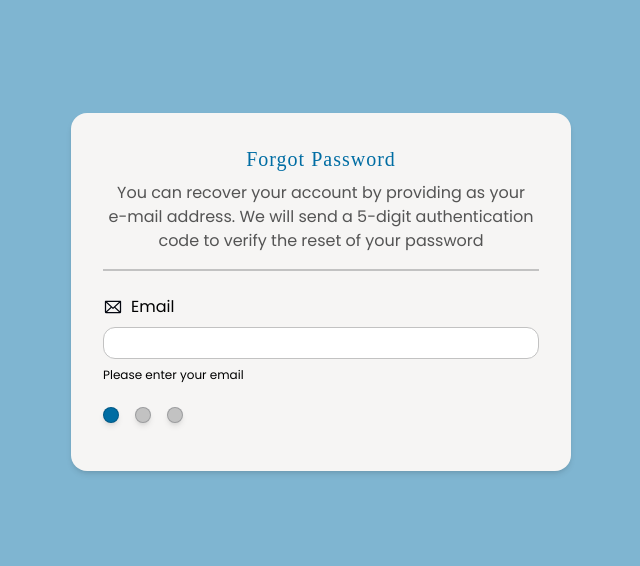
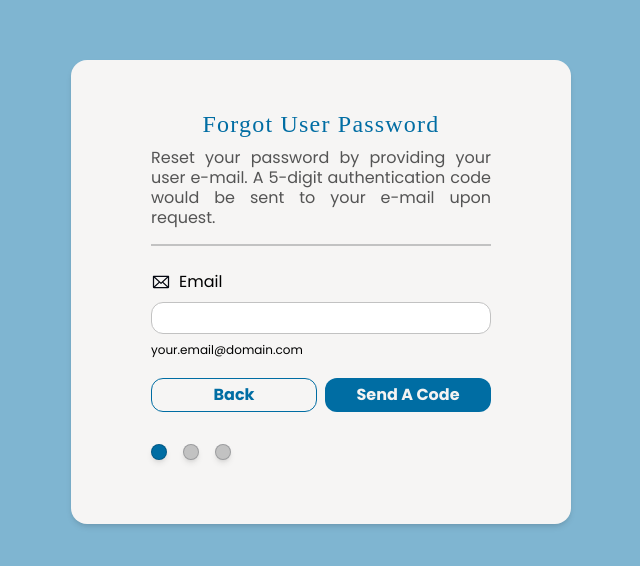
Before and after one commit to bryancastillo10/water-analytics, a React (Vite) app in the folder client/: page /forgot-password in a window 1280 px wide. Shown: the part 108-674 px from the top of the page, without its empty margins (319-959 px from the left). Built offline with nearby package versions, Linux system fonts and the light colour scheme; a web font is replaced by a local one.

Commit message:
🟦 layout: reset password page

```diff
--- a/client/src/components/ui/Button.tsx
+++ b/client/src/components/ui/Button.tsx
@@ -1,7 +1,7 @@
 
 interface ButtonProps {
   action?: () => void;
-  type: "submit" | "reset" | "button";
+  type?: "submit" | "reset" | "button";
   width?: string;
   loading?: boolean;
   variant?: string;
@@ -10,7 +10,7 @@ interface ButtonProps {
 
 const Button = ({
   action,
-  type,
+  type="button",
   width = "w-fit",
   loading,
   variant,
--- a/client/src/components/ui/CodeInput.tsx
+++ b/client/src/components/ui/CodeInput.tsx
@@ -30,7 +30,7 @@ const CodeInput = ({ length = 5, onComplete}: CodeInputProps) => {
     };
 
   return (
-    <div className="flex gap-2">
+    <div className="flex justify-center gap-2 my-8">
       {code.map((value, index) => (
         <input
           key={index}
--- a/client/src/features/auth/components/AuthContainer.tsx
+++ b/client/src/features/auth/components/AuthContainer.tsx
@@ -2,10 +2,16 @@
 interface AuthContainerProps{
     body: React.ReactNode;
     title: string;
-    caption: string;
+  caption: string;
+  captionAlignment?: string;
 }
 
-const AuthContainer = ({body,title,caption}:AuthContainerProps) => {
+const AuthContainer = ({
+  body,
+  title,
+  caption,
+  captionAlignment="text-center"
+}: AuthContainerProps) => {
   return (
     <main className="bg-primary/50 w-full h-screen">
       <section className="flex flex-col justify-center items-center h-screen w-fit m-auto">
@@ -13,7 +19,7 @@ const AuthContainer = ({body,title,caption}:AuthContainerProps) => {
           <h1 className="font-secondary text-2xl tracking-wider text-center text-nowrap text-primary mb-2">
             {title}
           </h1>
-          <p className="text-darkGray text-center xl:text-balance">{caption}</p>
+          <p className={`text-darkGray leading-tight ${captionAlignment}`}>{caption}</p>
           <hr className="border border-neutral my-4" />
           <div className="mt-4">{body}</div>
         </div>
@@ -22,4 +28,4 @@ const AuthContainer = ({body,title,caption}:AuthContainerProps) => {
   );
 }
 
-export default AuthContainer
+export default AuthContainer;
--- a/client/src/features/auth/components/ForgotPassword.tsx
+++ b/client/src/features/auth/components/ForgotPassword.tsx
@@ -1,25 +1,33 @@
 import { useState } from "react";
-import { Envelope } from "@phosphor-icons/react";
-import { FormInput, ProgressBar } from "@/components/ui";
+import { useNavigate } from "react-router-dom";
+import { Envelope, Lock, Key } from "@phosphor-icons/react";
+import { FormInput, ProgressBar, Button, CodeInput } from "@/components/ui";
+import AuthContainer from "./AuthContainer";
 
-// enum STEP {
-//     EMAIL = 0,
-//     VALIDATION = 1,
-//     RESETPASSWORD=2
-// }
+enum STEP {
+    EMAIL = 0,
+    VALIDATION = 1,
+    RESETPASSWORD=2
+}
 
 const ForgotPassword = () => {
-    // const [step, setStep] = useState(STEP.EMAIL);
+    const [step, setStep] = useState(STEP.EMAIL);
+    const navigate = useNavigate();
   const [email, setEmail] = useState<string>("");
+  const [password, setPassword] = useState<string>("");
+  const [confirmPw, setConfirmPw] = useState<string>("");
 
+    const stepBackward = () => {
+        setStep((val) => val - 1);
+    }
 
-    // const stepBackward = () => {
-    //     s etStep((val) => val - 1);
-    // }
+    const stepForward = () => {
+        setStep((val) => val + 1);
+    }
 
-    // const stepForward = () => {
-    //     setStep((val) => val + 1);
-    // }
+   const handleCompletedCode = (code:string) => {
+    console.log(code);
+    }
 
     // const actionLabel = useMemo(() => {
     //     if (step = STEP.RESETPASSWORD) {
@@ -35,34 +43,120 @@ const ForgotPassword = () => {
     //     return 'Back';
     // },[step]);
 
-
-
-  return (
-    <main className="bg-primary/50 w-full h-screen">
-      <section className="flex flex-col justify-center items-center h-screen w-fit m-auto">
-        <div className="bg-light w-[440px] xl:w-[500px] rounded-2xl shadow-md p-8">
-          <h1 className="font-secondary text-xl tracking-wider text-center text-nowrap text-primary mb-2">
-            Forgot Password
-          </h1>
-          <p className="text-darkGray text-center xl:text-balance">You can recover your account by providing as your e-mail address. We will send a 5-digit authentication code to verify the reset of your password</p>
-          <hr className="border border-neutral my-4" />
-                  <div className="mt-4">
+  let bodyContent = (
+    <>
+      <form onSubmit={()=>{}}>
         <FormInput
           id="email"
-                          type="email"
           label="Email"
           icon={Envelope}
           value={email}
           onChange={(e) => setEmail(e.target.value)}
-                          validationMessage="Please enter your email"
+          validationMessage="your.email@domain.com"
+        />
+        <div className="flex items-center justify-between gap-x-2">
+          <Button action ={()=>navigate("/")} type="button" width="w-full" variant="outline">
+            Back
+          </Button>
+          <Button action={stepForward} type="submit" width="w-full" variant="primary">
+            Send A Code
+          </Button>
+        </div>
+        <div className="mt-8 h-full">
+          <ProgressBar step={1} totalSteps={3} />
+        </div>
+      </form>
+    </>
+  );
+
+  if (step === STEP.VALIDATION) {
+    bodyContent = (
+      <>
+        <form onSubmit={() => { }}>
+          <CodeInput length={5} onComplete={handleCompletedCode} />
+          <div className="flex items-center justify-between gap-x-2">
+            <Button
+              action={stepBackward}
+              type="button"
+              width="w-full"
+              variant="outline"
+            >
+              Back
+            </Button>
+            <Button
+              action={stepForward}
+              type="submit"
+              width="w-full"
+              variant="primary"
+            >
+              Verify Code
+            </Button>
+          </div>
+          <div className="mt-8 h-full">
+            <ProgressBar step={2} totalSteps={3} />
+          </div>
+        </form>
+      </>
+    );
+  }
+
+  if (step === STEP.RESETPASSWORD) {
+    bodyContent = (
+      <>
+        <form onSubmit={() => {}}>
+          <FormInput
+            id="password"
+            label="New Password"
+            isPassword
+            icon={Lock}
+            value={email}
+            onChange={(e) => setPassword(e.target.value)}
+            validationMessage="Alphanumeric characters"
           />
 
+          <FormInput
+            id="confirmPassword"
+            label="Confirm Password"
+            isPassword
+            icon={Key}
+            value={email}
+            onChange={(e) => setConfirmPw(e.target.value)}
+            validationMessage="Re-type for password confirmation"
+          />
+          <div className="flex items-center justify-between gap-x-2">
+            <Button
+              action={stepBackward}
+              type="button"
+              width="w-full"
+              variant="outline"
+            >
+              Back
+            </Button>
+            <Button
+              action={stepForward}
+              type="submit"
+              width="w-full"
+              variant="primary"
+            >
+              Verify Code
+            </Button>
+          </div>
+          <div className="mt-8 h-full">
+            <ProgressBar step={2} totalSteps={3} />
+          </div>
+        </form>
+      </>
+    );
+  }
 
-                      <ProgressBar step={1} totalSteps={3} />
-          </div>
-        </div>
-      </section>
-    </main>
+
+  return (
+    <AuthContainer
+      title="Forgot User Password"
+      caption="Reset your password by providing your user e-mail. A 5-digit authentication code would be sent to your e-mail upon request."
+      body={bodyContent}
+      captionAlignment="text-justify"
+    />
   );
 }
 
```
Lines whose indentation alone changed are shown as unchanged.
